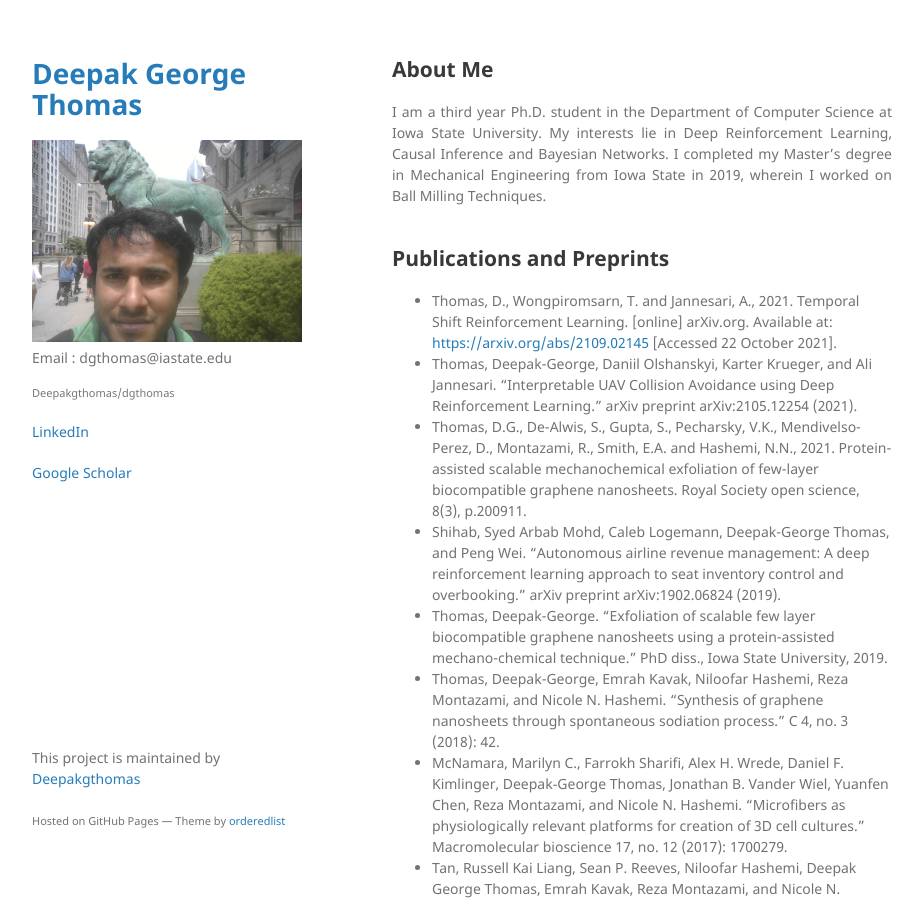
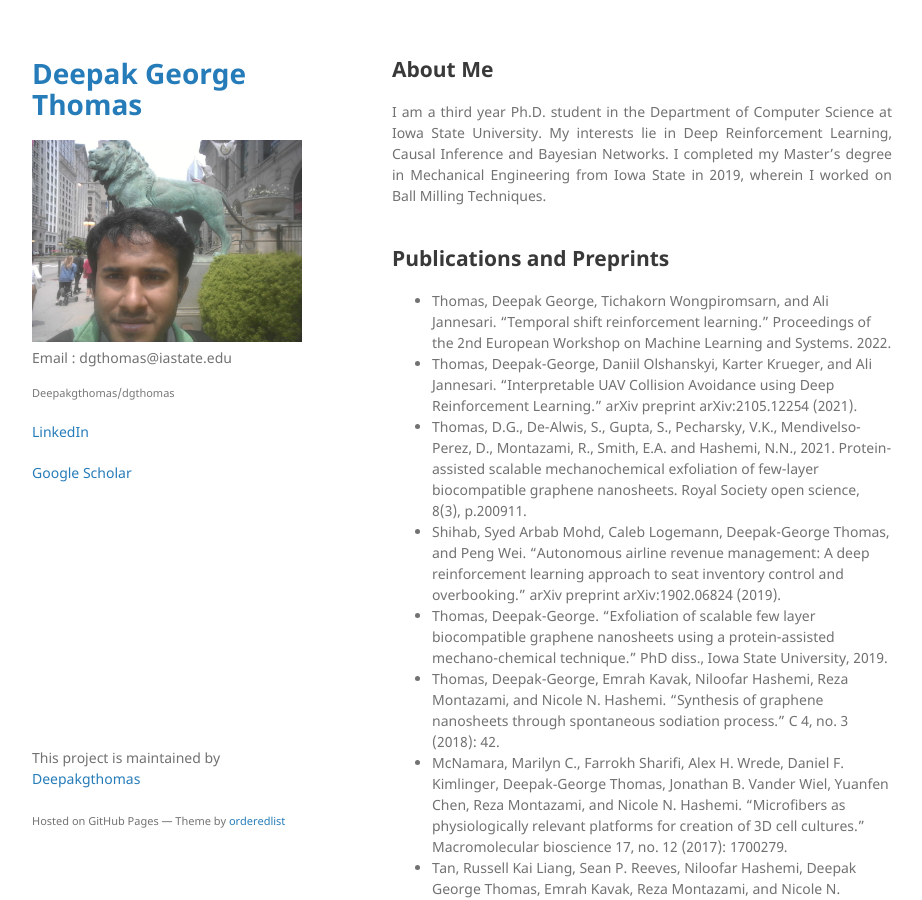
Before and after one commit to Deepakgthomas/dgthomas, a Jekyll site: the page built from index.md, in a window 1280 px wide and 900 px high. Shown: the whole window, without its empty margins (178-1100 px from the left). Built offline with Jekyll 4.4.1, drawn with Linux system fonts in a browser that asks for light colours; our own code applies the rules of GitHub Pages for plain Markdown files.

Commit message:
Update index.md

```diff
--- a/index.md
+++ b/index.md
@@ -2,7 +2,7 @@
 <div style="text-align: justify">I am a third year Ph.D. student in the Department of Computer Science at Iowa State University. My interests lie in Deep Reinforcement Learning, Causal Inference and Bayesian Networks. I completed my Master’s degree in Mechanical Engineering from Iowa State in 2019, wherein I worked on Ball Milling Techniques.</div><br>
 
 ## Publications and Preprints
-- Thomas, D., Wongpiromsarn, T. and Jannesari, A., 2021. Temporal Shift Reinforcement Learning. [online] arXiv.org. Available at: <https://arxiv.org/abs/2109.02145> [Accessed 22 October 2021].
+- Thomas, Deepak George, Tichakorn Wongpiromsarn, and Ali Jannesari. "Temporal shift reinforcement learning." Proceedings of the 2nd European Workshop on Machine Learning and Systems. 2022.
 - Thomas, Deepak-George, Daniil Olshanskyi, Karter Krueger, and Ali Jannesari. "Interpretable UAV Collision Avoidance using Deep Reinforcement Learning." arXiv preprint arXiv:2105.12254 (2021).
 - Thomas, D.G., De-Alwis, S., Gupta, S., Pecharsky, V.K., Mendivelso-Perez, D., Montazami, R., Smith, E.A. and Hashemi, N.N., 2021. Protein-assisted scalable mechanochemical exfoliation of few-layer biocompatible graphene nanosheets. Royal Society open science, 8(3), p.200911.
 - Shihab, Syed Arbab Mohd, Caleb Logemann, Deepak-George Thomas, and Peng Wei. "Autonomous airline revenue management: A deep reinforcement learning approach to seat inventory control and overbooking." arXiv preprint arXiv:1902.06824 (2019).
```
